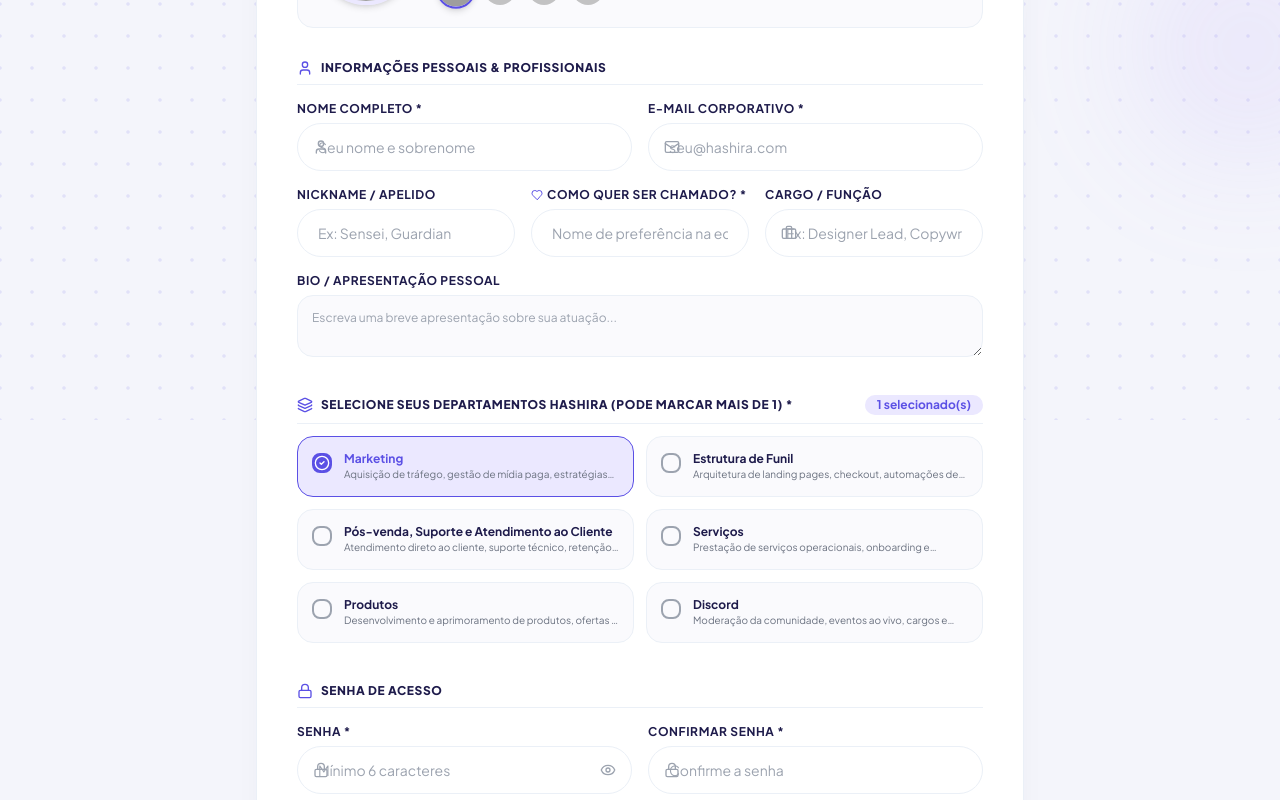
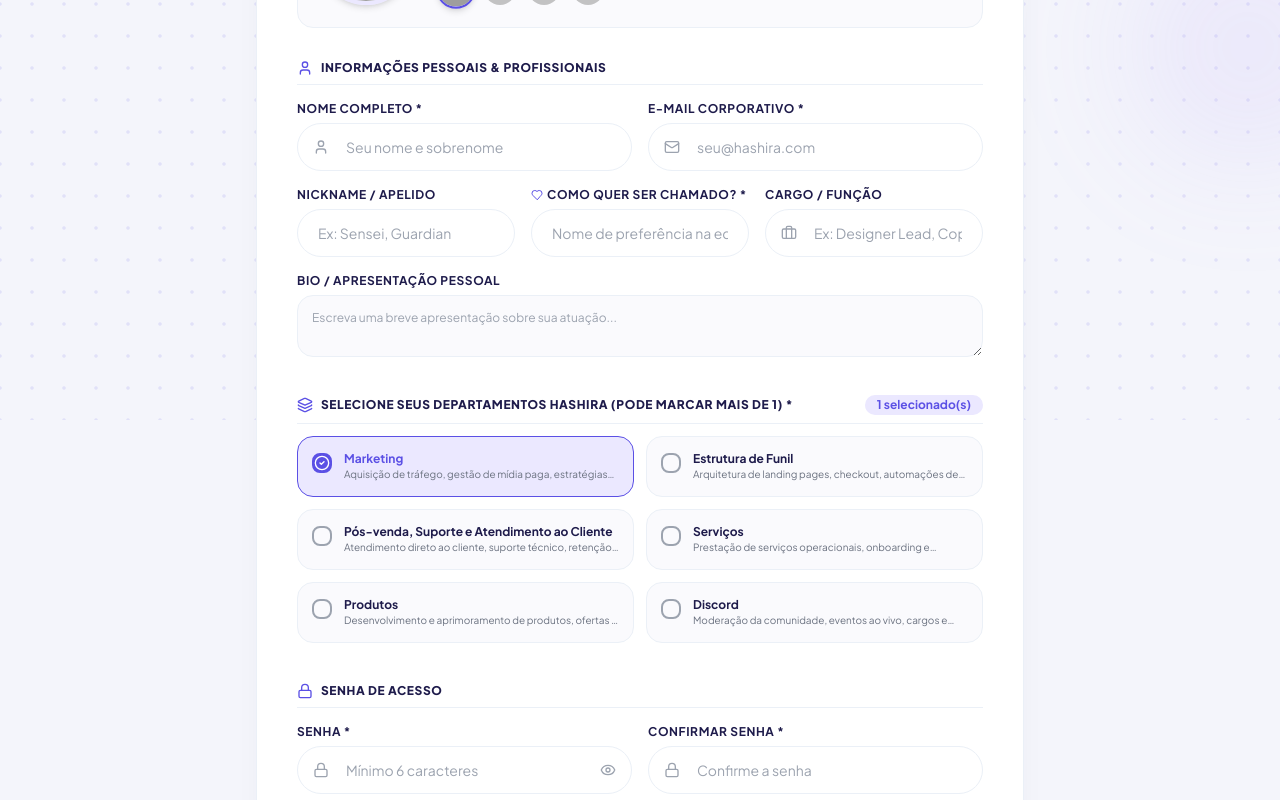
Before and after one commit to nexus-garoto-de-programa/hashira-sof, a Next.js app: page /cadastro in a window 1280 px wide. Shown: the part 380-1180 px from the top of the page. Built offline with nearby package versions, Linux system fonts and the light colour scheme; grey boxes are pictures that could not be loaded.

Commit message:
fix: sobreposicao de icones nos campos de texto

```diff
--- a/src/app/(auth)/cadastro/page.tsx
+++ b/src/app/(auth)/cadastro/page.tsx
@@ -289,14 +289,14 @@ export default function CadastroPage() {
                     Nome Completo *
                   </label>
                   <div className="relative">
-                    <User className="absolute left-4 top-1/2 -translate-y-1/2 h-4 w-4" style={{ color: "var(--text-muted)" }} />
+                    <User className="absolute left-4 top-1/2 -translate-y-1/2 h-4 w-4 pointer-events-none z-10" style={{ color: "var(--text-muted)" }} />
                     <input
                       type="text"
                       required
                       value={nome}
                       onChange={(e) => setNome(e.target.value)}
                       placeholder="Seu nome e sobrenome"
-                      className="coursue-input pl-11 text-xs"
+                      className="coursue-input pl-12 text-xs"
                     />
                   </div>
                 </div>
@@ -306,14 +306,14 @@ export default function CadastroPage() {
                     E-mail Corporativo *
                   </label>
                   <div className="relative">
-                    <Mail className="absolute left-4 top-1/2 -translate-y-1/2 h-4 w-4" style={{ color: "var(--text-muted)" }} />
+                    <Mail className="absolute left-4 top-1/2 -translate-y-1/2 h-4 w-4 pointer-events-none z-10" style={{ color: "var(--text-muted)" }} />
                     <input
                       type="email"
                       required
                       value={email}
                       onChange={(e) => setEmail(e.target.value)}
                       placeholder="seu@hashira.com"
-                      className="coursue-input pl-11 text-xs"
+                      className="coursue-input pl-12 text-xs"
                     />
                   </div>
                 </div>
@@ -352,13 +352,13 @@ export default function CadastroPage() {
                     Cargo / Função
                   </label>
                   <div className="relative">
-                    <Briefcase className="absolute left-4 top-1/2 -translate-y-1/2 h-4 w-4" style={{ color: "var(--text-muted)" }} />
+                    <Briefcase className="absolute left-4 top-1/2 -translate-y-1/2 h-4 w-4 pointer-events-none z-10" style={{ color: "var(--text-muted)" }} />
                     <input
                       type="text"
                       value={cargo}
                       onChange={(e) => setCargo(e.target.value)}
                       placeholder="Ex: Designer Lead, Copywriter"
-                      className="coursue-input pl-11 text-xs"
+                      className="coursue-input pl-12 text-xs"
                     />
                   </div>
                 </div>
@@ -441,19 +441,19 @@ export default function CadastroPage() {
                     Senha *
                   </label>
                   <div className="relative">
-                    <Lock className="absolute left-4 top-1/2 -translate-y-1/2 h-4 w-4" style={{ color: "var(--text-muted)" }} />
+                    <Lock className="absolute left-4 top-1/2 -translate-y-1/2 h-4 w-4 pointer-events-none z-10" style={{ color: "var(--text-muted)" }} />
                     <input
                       type={showSenha ? "text" : "password"}
                       required
                       value={senha}
                       onChange={(e) => setSenha(e.target.value)}
                       placeholder="Mínimo 6 caracteres"
-                      className="coursue-input pl-11 pr-11 text-xs"
+                      className="coursue-input pl-12 pr-12 text-xs"
                     />
                     <button
                       type="button"
                       onClick={() => setShowSenha(!showSenha)}
-                      className="absolute right-4 top-1/2 -translate-y-1/2"
+                      className="absolute right-4 top-1/2 -translate-y-1/2 z-10"
                       style={{ color: "var(--text-muted)" }}
                     >
                       {showSenha ? <EyeOff className="h-4 w-4" /> : <Eye className="h-4 w-4" />}
@@ -466,14 +466,14 @@ export default function CadastroPage() {
                     Confirmar Senha *
                   </label>
                   <div className="relative">
-                    <Lock className="absolute left-4 top-1/2 -translate-y-1/2 h-4 w-4" style={{ color: "var(--text-muted)" }} />
+                    <Lock className="absolute left-4 top-1/2 -translate-y-1/2 h-4 w-4 pointer-events-none z-10" style={{ color: "var(--text-muted)" }} />
                     <input
                       type={showSenha ? "text" : "password"}
                       required
                       value={confirmarSenha}
                       onChange={(e) => setConfirmarSenha(e.target.value)}
                       placeholder="Confirme a senha"
-                      className="coursue-input pl-11 text-xs"
+                      className="coursue-input pl-12 text-xs"
                     />
                   </div>
                 </div>
--- a/src/app/(auth)/login/page.tsx
+++ b/src/app/(auth)/login/page.tsx
@@ -179,14 +179,14 @@ export default function LoginPage() {
                   {activeTab === "administrador" ? "E-mail Administrativo" : "E-mail do Colaborador"}
                 </label>
                 <div className="relative">
-                  <Mail className="absolute left-4 top-1/2 -translate-y-1/2 h-4 w-4" style={{ color: 'var(--text-muted)' }} />
+                  <Mail className="absolute left-4 top-1/2 -translate-y-1/2 h-4 w-4 pointer-events-none z-10" style={{ color: 'var(--text-muted)' }} />
                   <input
                     type="email"
                     required
                     value={email}
                     onChange={(e) => setEmail(e.target.value)}
                     placeholder={activeTab === "administrador" ? "admin@hashira.com" : "seu@hashira.com"}
-                    className="coursue-input pl-11"
+                    className="coursue-input pl-12"
                   />
                 </div>
               </div>
@@ -197,19 +197,19 @@ export default function LoginPage() {
                   Senha
                 </label>
                 <div className="relative">
-                  <Lock className="absolute left-4 top-1/2 -translate-y-1/2 h-4 w-4" style={{ color: 'var(--text-muted)' }} />
+                  <Lock className="absolute left-4 top-1/2 -translate-y-1/2 h-4 w-4 pointer-events-none z-10" style={{ color: 'var(--text-muted)' }} />
                   <input
                     type={showPassword ? "text" : "password"}
                     required
                     value={password}
                     onChange={(e) => setPassword(e.target.value)}
                     placeholder="••••••••"
-                    className="coursue-input pl-11 pr-11"
+                    className="coursue-input pl-12 pr-12"
                   />
                   <button
                     type="button"
                     onClick={() => setShowPassword(!showPassword)}
-                    className="absolute right-4 top-1/2 -translate-y-1/2"
+                    className="absolute right-4 top-1/2 -translate-y-1/2 z-10"
                     style={{ color: 'var(--text-muted)' }}
                   >
                     {showPassword ? <EyeOff className="h-4 w-4" /> : <Eye className="h-4 w-4" />}
--- a/src/app/globals.css
+++ b/src/app/globals.css
@@ -156,12 +156,27 @@ body {
   border-radius: 9999px;
   background: var(--input-bg);
   border: 1px solid var(--input-border);
-  padding: 0 20px;
+  padding-left: 20px;
+  padding-right: 20px;
   font-size: 0.875rem;
   color: var(--text-primary);
   outline: none;
   transition: border-color 0.2s ease, box-shadow 0.2s ease, background-color 0.3s ease;
   width: 100%;
+}
+
+.coursue-input.pl-10,
+.coursue-input.pl-11,
+.coursue-input.pl-12,
+.coursue-input.has-icon-left {
+  padding-left: 48px !important;
+}
+
+.coursue-input.pr-10,
+.coursue-input.pr-11,
+.coursue-input.pr-12,
+.coursue-input.has-icon-right {
+  padding-right: 48px !important;
 }
 
 .coursue-input:focus {
```
